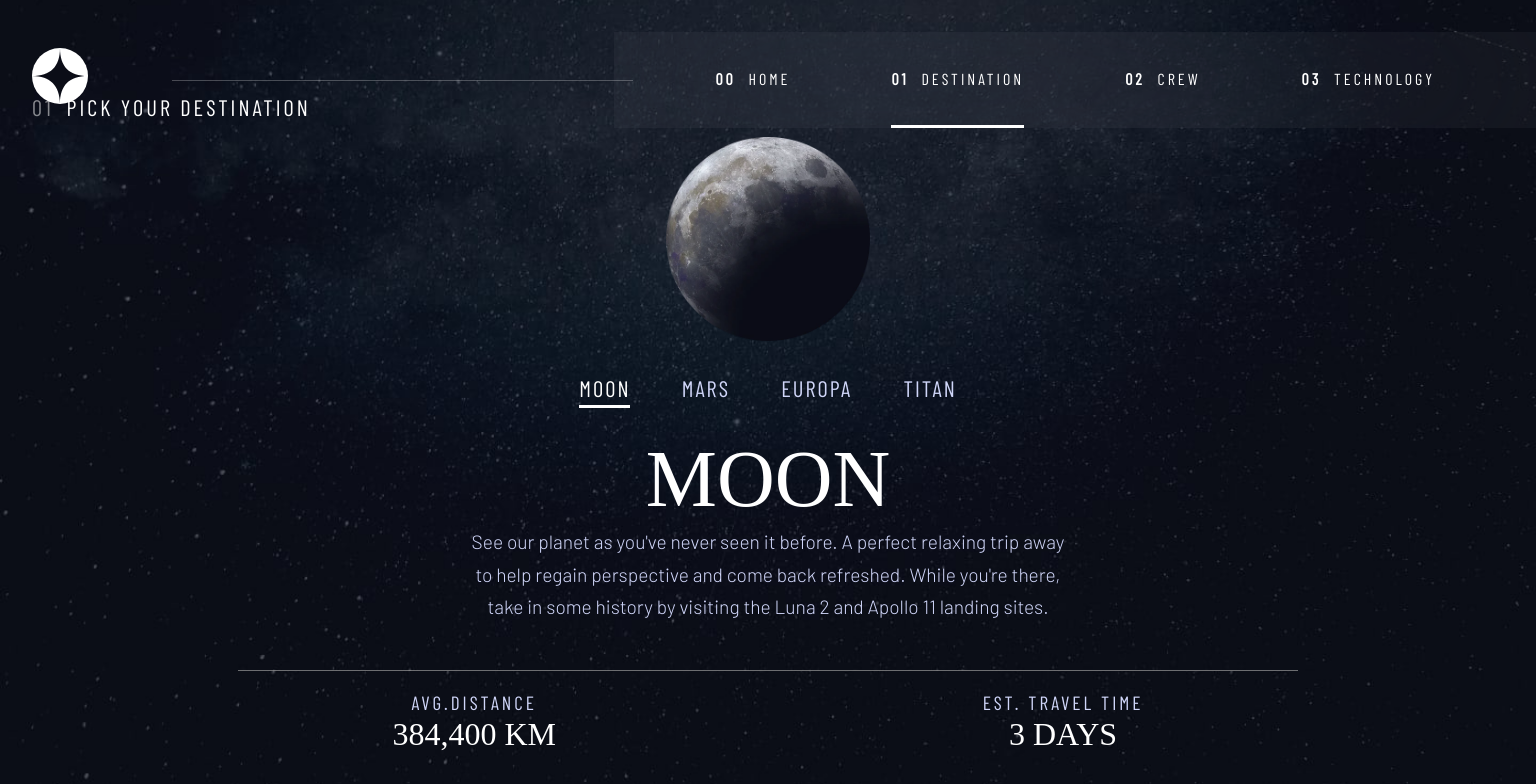
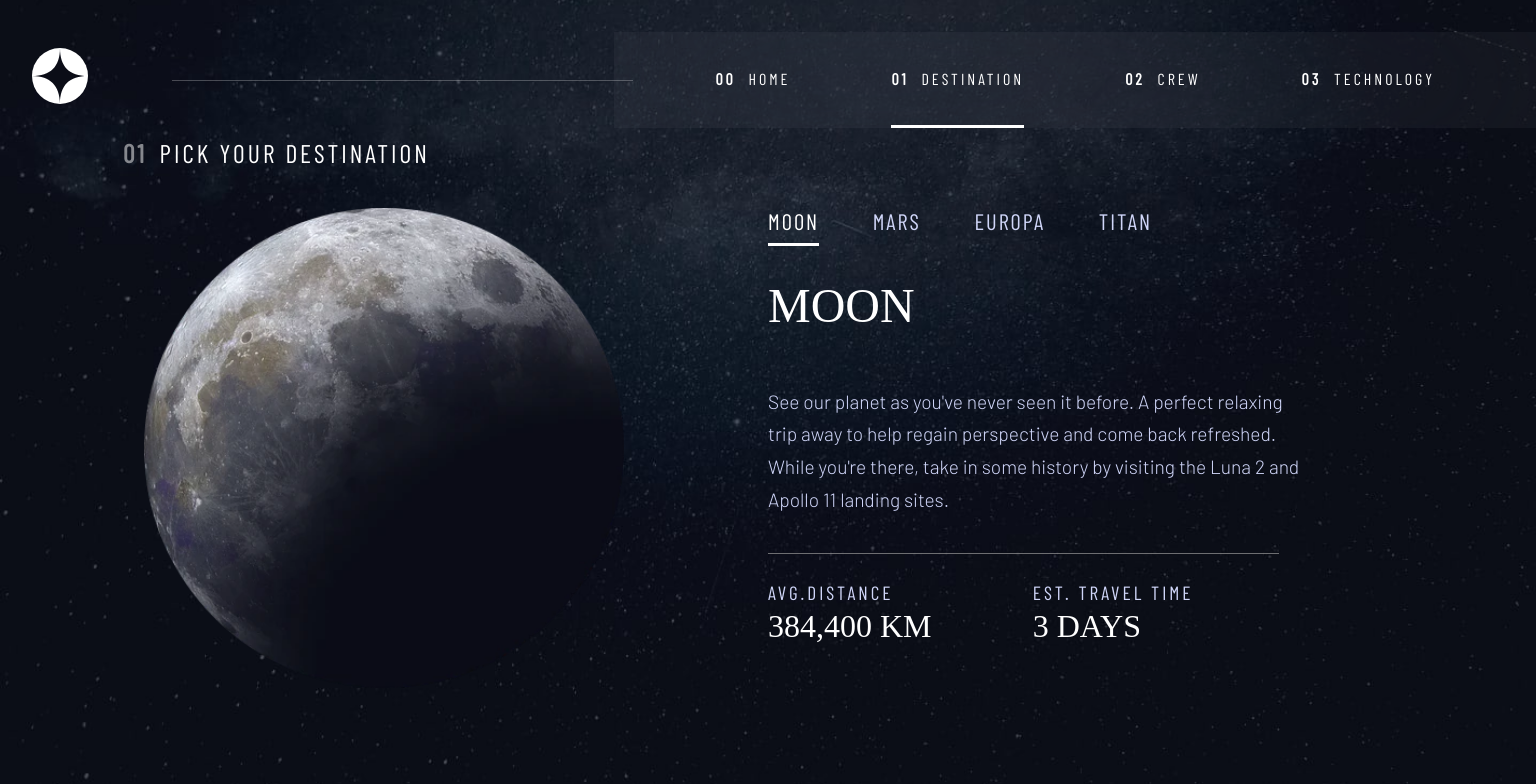
Before and after one commit to MounirEl-Abbas/space-tourism-FIGMA, a React (Create React App) app: page / in a window 1536 px wide. Both pictures are taken after a click on the button "EXPLORE". Shown: the top 784 px of the page. Built offline with nearby package versions, Linux system fonts and the light colour scheme; a web font is replaced by a local one.

Commit message:
Finish styles

```diff
--- a/src/styles/css/main.css
+++ b/src/styles/css/main.css
@@ -408,6 +408,7 @@ ul li {
 .page-header span {
   opacity: 0.5;
   padding-right: 0.8rem;
+  font-weight: 900;
 }
 
 .page-info {
@@ -502,6 +503,68 @@ ul li {
   justify-content: space-evenly;
 }
 
+@media (min-width: 768px) {
+  .page .page-header {
+    height: 15%;
+    justify-content: flex-start;
+    padding-left: 2rem;
+  }
+  .page .page-info > p {
+    font-size: 1.2rem;
+  }
+}
+
+@media (min-width: 1440px) {
+  .page {
+    align-items: center;
+    justify-content: center;
+  }
+  .page .page-header {
+    width: 100%;
+    height: 20%;
+    padding-left: 8%;
+    align-items: center;
+    padding-top: 1rem;
+  }
+  .page .page-header h5,
+  .page .page-header h5 > span {
+    font-size: 1.6rem;
+  }
+  .page main {
+    height: 60%;
+    width: 100%;
+    flex-direction: row;
+  }
+  .page main figure,
+  .page main picture {
+    width: 50%;
+    height: 100%;
+    max-height: 40rem;
+  }
+  .page main figure img:not(#tech-pic),
+  .page main picture img:not(#tech-pic) {
+    width: 70%;
+    height: 100%;
+  }
+  .page main section {
+    width: 50%;
+    height: 100%;
+    text-align: left;
+    align-items: flex-start;
+    padding: 0;
+    margin: 0;
+  }
+  .page main section .page-info {
+    align-items: flex-start;
+  }
+  .page main section .page-info h2 {
+    font-size: 3rem;
+  }
+  .page main section .page-info p {
+    margin: 0;
+  }
+}
+
 /* Unique to Destination Page */
 .destination-page {
   height: 120vh;
@@ -591,6 +654,73 @@ ul li {
   color: #fff;
 }
 
+@media (min-width: 768px) {
+  .destination-page main {
+    justify-content: space-around;
+  }
+  .destination-page figure {
+    height: 30%;
+  }
+  .destination-page .page-info h2 {
+    height: 20%;
+  }
+  .destination-page .page-info p {
+    height: 30%;
+  }
+  .destination-page .page-info div {
+    height: 30%;
+    flex-direction: row;
+    width: 80%;
+    margin: 0 auto;
+    align-items: center;
+  }
+  .destination-page .page-info div::before {
+    top: 1rem;
+  }
+  .destination-page .page-info div article h5 {
+    font-size: 1.2rem;
+  }
+  .destination-page .page-info div article p {
+    font-size: 2rem;
+  }
+  .destination-page ul {
+    font-size: 1.4rem;
+  }
+}
+
+@media (min-width: 1440px) {
+  .destination-page main {
+    align-items: center;
+    height: 70%;
+  }
+  .destination-page main figure {
+    max-height: 30rem;
+  }
+  .destination-page section {
+    justify-content: space-evenly;
+    max-height: 30rem;
+  }
+  .destination-page section ul {
+    margin: 0;
+    justify-content: space-between;
+    width: 50%;
+  }
+  .destination-page section .page-info {
+    height: 90%;
+  }
+  .destination-page section .page-info h2 {
+    font-size: 6rem;
+  }
+  .destination-page section .page-info div {
+    margin: 0;
+    justify-content: space-between;
+    width: 70%;
+  }
+  .destination-page section .page-info div:before {
+    width: 120%;
+  }
+}
+
 /* Unique to Crew Page */
 .crew-page {
   position: relative;
@@ -673,6 +803,66 @@ ul li {
   opacity: 1;
 }
 
+@media (min-width: 768px) {
+  .crew-page main {
+    height: 90%;
+  }
+  .crew-page main figure {
+    order: 1;
+  }
+  .crew-page main section ul {
+    order: 1;
+  }
+  .crew-page main .page-info {
+    justify-content: center;
+  }
+  .crew-page main .page-info h5 {
+    height: 10%;
+  }
+  .crew-page main .page-info h2 {
+    display: flex;
+    align-items: center;
+    justify-content: center;
+    height: 20%;
+  }
+  .crew-page main .page-info p {
+    height: 30%;
+  }
+}
+
+@media (min-width: 1440px) {
+  .crew-page {
+    justify-content: flex-end;
+  }
+  .crew-page main {
+    height: 70%;
+  }
+  .crew-page main section {
+    padding-left: 8%;
+  }
+  .crew-page main section ul {
+    margin: 0;
+    height: 10%;
+    justify-content: space-between;
+    width: 22%;
+  }
+  .crew-page main section .page-info {
+    height: 70%;
+  }
+  .crew-page main section .page-info h5 {
+    display: flex;
+    align-items: center;
+    justify-content: center;
+  }
+  .crew-page main section .page-info h2 {
+    height: 15%;
+  }
+  .crew-page main section .page-info p {
+    width: 75%;
+    justify-content: center;
+  }
+}
+
 /* Unique to Technology Page */
 .technology-page picture {
   height: 35%;
@@ -732,81 +922,44 @@ ul li {
 }
 
 @media (min-width: 768px) {
-  .page .page-header {
-    height: 15%;
-    justify-content: flex-start;
-    padding-left: 2rem;
+  .technology-page picture {
+    height: 45%;
   }
-  .page .page-info > p {
-    font-size: 1.2rem;
+  .technology-page section {
+    height: 50%;
   }
-  .destination-page main {
-    justify-content: space-around;
-  }
-  .destination-page figure {
-    height: 30%;
-  }
-  .destination-page .page-info h2 {
-    height: 20%;
-  }
-  .destination-page .page-info p {
-    height: 30%;
-  }
-  .destination-page .page-info div {
-    height: 30%;
-    flex-direction: row;
-    width: 80%;
-    margin: 0 auto;
-    align-items: center;
-  }
-  .destination-page .page-info div::before {
-    top: 1rem;
-  }
-  .destination-page .page-info div article h5 {
-    font-size: 1.2rem;
-  }
-  .destination-page .page-info div article p {
-    font-size: 2rem;
-  }
-  .destination-page ul {
-    font-size: 1.4rem;
-  }
-  .crew-page main {
-    height: 90%;
-  }
-  .crew-page main figure {
-    order: 1;
-  }
-  .crew-page main section ul {
-    order: 1;
-  }
-  .crew-page main .page-info {
-    justify-content: center;
-  }
-  .crew-page main .page-info h5 {
-    height: 10%;
-  }
-  .crew-page main .page-info h2 {
-    display: flex;
-    align-items: center;
-    justify-content: center;
-    height: 20%;
-  }
-  .crew-page main .page-info p {
-    height: 30%;
+  .technology-page .page-info {
+    height: 75%;
   }
 }
 
-.technology-page picture {
-  height: 45%;
-}
-
-.technology-page section {
-  height: 50%;
-}
-
-.technology-page .page-info {
-  height: 75%;
+@media (min-width: 1440px) {
+  .technology-page main picture {
+    order: 1;
+    width: 40%;
+  }
+  .technology-page main section {
+    flex-direction: row;
+    align-items: center;
+    justify-content: center;
+    padding-left: 8%;
+  }
+  .technology-page main section ul {
+    flex-direction: column;
+    justify-content: space-evenly;
+    height: 60%;
+    width: 20%;
+    margin: 5rem 1rem auto 0;
+  }
+  .technology-page main section .page-info {
+    width: 80%;
+  }
+  .technology-page main section .page-info h5 {
+    font-size: 1rem;
+  }
+  .technology-page main section .page-info h2 {
+    height: 10%;
+  }
 }
 
 /* Handle background image changes */
--- a/src/styles/scss/components/pages/_pages.scss
+++ b/src/styles/scss/components/pages/_pages.scss
@@ -11,6 +11,7 @@
   span {
     opacity: 0.5;
     padding-right: 0.8rem;
+    font-weight: 900;
   }
 }
 
@@ -94,202 +95,6 @@
     justify-content: space-evenly;
   }
 }
-/* Unique to Destination Page */
-.destination-page {
-  height: 120vh;
-  .page-header {
-    height: 12%;
-    align-items: flex-end;
-  }
-  main {
-    height: 85%;
-  }
-  figure {
-    height: 40%;
-  }
-  section {
-    height: 60%;
-  }
-  .page-info {
-    height: 90%;
-    h2 {
-      height: 15%;
-    }
-    p {
-      height: 40%;
-    }
-
-    div {
-      position: relative;
-      height: 40%;
-      display: flex;
-      flex-direction: column;
-      justify-content: space-around;
-      &::before {
-        content: "";
-        height: 1px;
-        width: 90%;
-        margin: auto;
-        position: absolute;
-        top: -1rem;
-        right: 0;
-        left: 0;
-        background-color: #979797;
-        opacity: 0.7;
-      }
-      article {
-        height: 35%;
-        display: flex;
-        flex-direction: column;
-        justify-content: space-around;
-        h5 {
-          font-size: 1.4rem;
-        }
-        p {
-          font-size: 2.5rem;
-        }
-      }
-    }
-  }
-}
-
-//Destination-page navigation
-.destination-page ul {
-  width: 80%;
-  margin: 0 auto;
-  justify-content: space-evenly;
-  max-width: 30rem;
-  font-size: 1.6rem;
-  text-transform: uppercase;
-  letter-spacing: 2px;
-  li {
-    height: 80%;
-  }
-  .current-destination {
-    border-bottom: 3px solid $white;
-    color: $white;
-  }
-}
-
-/* Unique to Crew Page */
-.crew-page {
-  position: relative;
-  &::before {
-    content: "";
-    width: 100%;
-    height: 100%;
-    background-color: rgba($color: #000000, $alpha: 0.2);
-    position: absolute;
-    top: 0;
-    left: 0;
-    z-index: 1;
-  }
-  header,
-  main {
-    z-index: 2;
-  }
-  figure {
-    height: 45%;
-    position: relative;
-    &::after {
-      content: "";
-      position: absolute;
-      width: 90%;
-      margin: auto;
-      bottom: 0;
-      left: 0;
-      right: 0;
-      background-color: #979797;
-      opacity: 0.2;
-      height: 2px;
-    }
-  }
-  section {
-    height: 50%;
-    justify-content: flex-start;
-  }
-  ul {
-    height: 20%;
-  }
-  .page-info {
-    height: 75%;
-    h5 {
-      opacity: 0.6;
-      letter-spacing: 1px;
-      font-weight: 100;
-    }
-    h2 {
-      font-size: 2.5rem;
-    }
-  }
-}
-//Crew-page navigation
-.crew-page ul {
-  width: 40%;
-  max-width: 10rem;
-  justify-content: space-evenly;
-  align-items: center;
-  li {
-    width: 1rem;
-    height: 1rem;
-    border-radius: 50%;
-    background-color: gray;
-    opacity: 0.5;
-  }
-  .current-crew {
-    background-color: $white;
-    opacity: 1;
-  }
-}
-/* Unique to Technology Page */
-.technology-page {
-  picture {
-    height: 35%;
-  }
-  section {
-    height: 60%;
-  }
-  .page-info {
-    height: 80%;
-
-    h5 {
-      opacity: 0.6;
-      letter-spacing: 2px;
-      font-weight: 100;
-    }
-    h2 {
-      @include flex-center;
-      font-size: 2.5rem;
-      height: 20%;
-    }
-    p {
-      height: 60%;
-    }
-  }
-}
-//Technology-page navigation
-.technology-page ul {
-  height: 20%;
-  width: 65%;
-  max-width: 20rem;
-  justify-content: space-evenly;
-  li {
-    @include flex-center;
-    border-radius: 50%;
-    width: 4.5rem;
-    height: 4.5rem;
-    border: solid 2px gray;
-    opacity: 0.5;
-    font-family: $ff-belle;
-    font-size: 2rem;
-  }
-  .current-technology {
-    opacity: 1;
-    background-color: $white;
-    color: black;
-    border-width: 0px;
-  }
-}
 
 @media (min-width: 768px) {
   .page {
@@ -302,81 +107,56 @@
       font-size: 1.2rem;
     }
   }
-  //Unique to Destination Page
+}
 
-  .destination-page {
+@media (min-width: 1440px) {
+  .page {
+    align-items: center;
+    justify-content: center;
+    .page-header {
+      width: 100%;
+      height: 20%;
+      padding-left: 8%;
+      align-items: center;
+      padding-top: 1rem;
+      h5,
+      h5 > span {
+        font-size: 1.6rem;
+      }
+    }
     main {
-      justify-content: space-around;
-    }
-    figure {
-      height: 30%;
-    }
-    .page-info {
-      h2 {
-        height: 20%;
+      height: 60%;
+      width: 100%;
+      flex-direction: row;
+      figure,
+      picture {
+        width: 50%;
+        height: 100%;
+        max-height: 40rem;
+        img:not(#tech-pic) {
+          width: 70%;
+          height: 100%;
+        }
       }
-      p {
-        height: 30%;
-      }
-      div {
-        height: 30%;
-        flex-direction: row;
-        width: 80%;
-        margin: 0 auto;
-        align-items: center;
-        &::before {
-          top: 1rem;
-        }
-        article {
-          h5 {
-            font-size: 1.2rem;
+      section {
+        width: 50%;
+        height: 100%;
+        text-align: left;
+        align-items: flex-start;
+        padding: 0;
+        margin: 0;
+        .page-info {
+          align-items: flex-start;
+          h2 {
+            font-size: 3rem;
           }
+
           p {
-            font-size: 2rem;
+            margin: 0;
           }
         }
       }
     }
-    ul {
-      font-size: 1.4rem;
-    }
-  }
-  //Unique to Crew Page
-  .crew-page main {
-    height: 90%;
-    figure {
-      order: 1;
-    }
-    section ul {
-      order: 1;
-    }
-
-    .page-info {
-      justify-content: center;
-      h5 {
-        height: 10%;
-      }
-      h2 {
-        @include flex-center;
-        height: 20%;
-      }
-      p {
-        height: 30%;
-      }
-    }
-  }
-}
-//Unique to Technology Page
-
-.technology-page {
-  picture {
-    height: 45%;
-  }
-  section {
-    height: 50%;
-  }
-  .page-info {
-    height: 75%;
   }
 }
 
```
